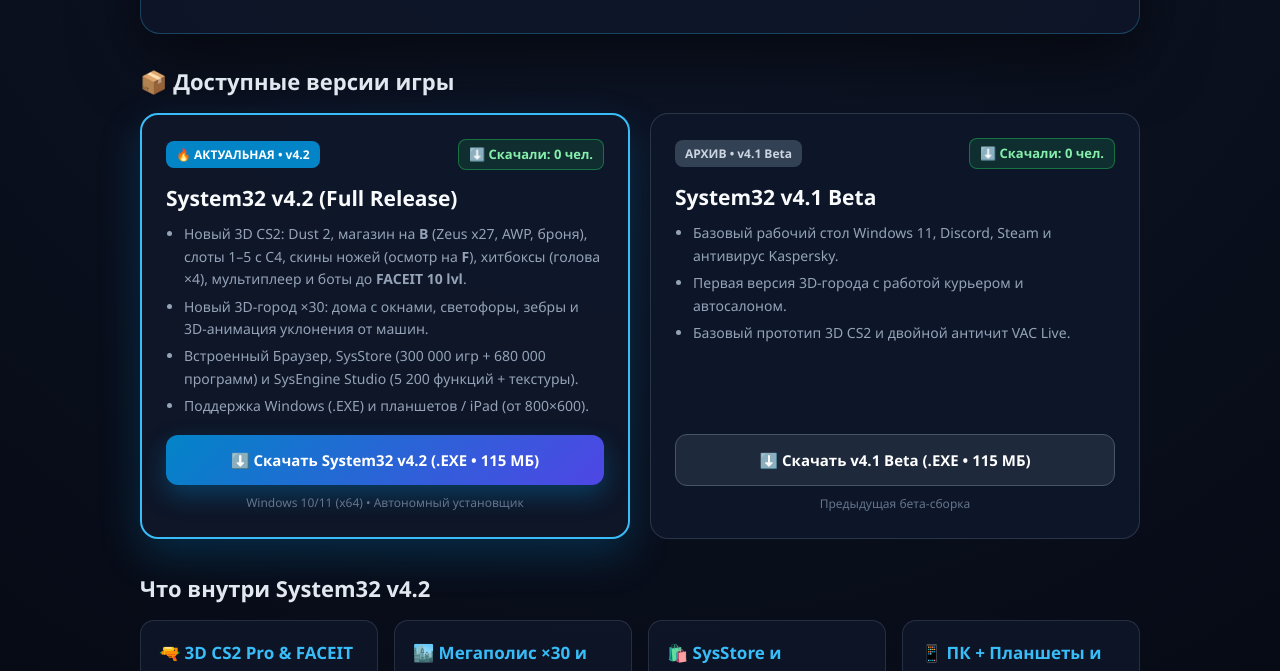
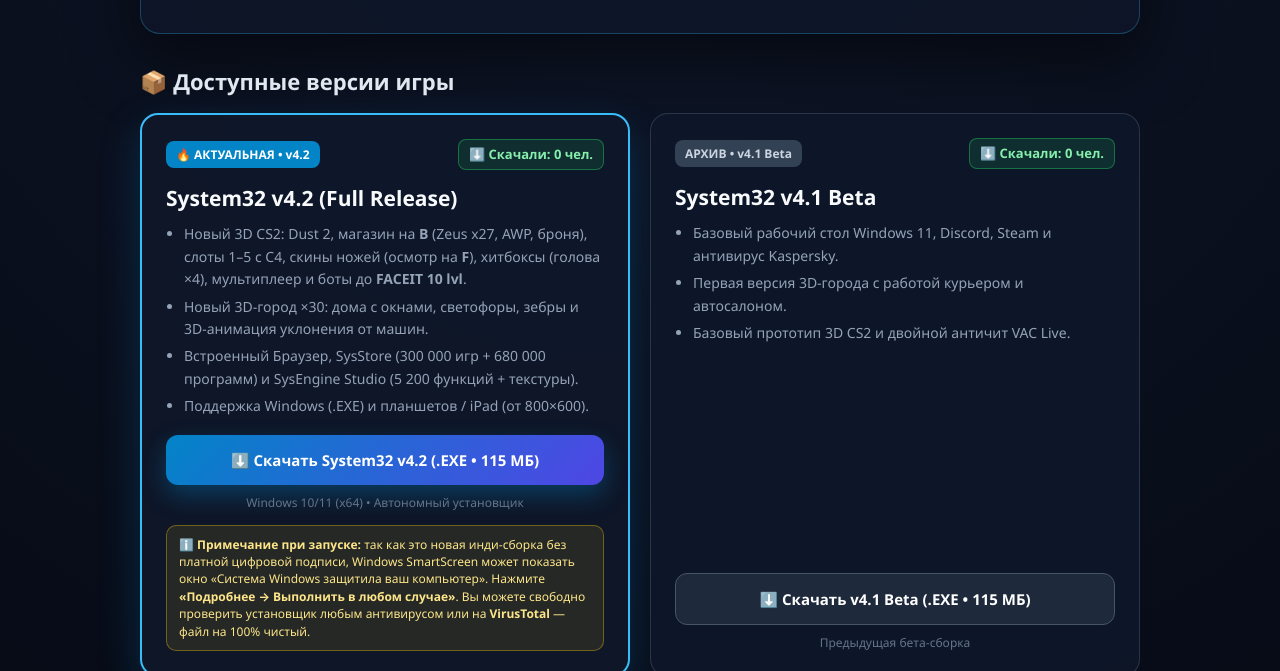
Before and after one commit to system32-os/system32-os.github.io, a plain HTML site: page index.html in a window 1280 px wide. Shown: the part 281-952 px from the top of the page. Drawn offline with Linux system fonts and the light colour scheme; no server answers.

Commit message:
Update index.html

```diff
--- a/index.html
+++ b/index.html
@@ -187,9 +187,11 @@
         <div>
           <a class="dl-btn" id="btn-v42" target="_blank" href="#">⬇️ Скачать System32 v4.2 (.EXE • 115 МБ)</a>
           <div class="plat-note">Windows 10/11 (x64) • Автономный установщик</div>
+                 <div style="margin-top:12px;padding:10px 12px;background:rgba(250,204,21,0.1);border:1px solid rgba(250,204,21,0.35);border-radius:10px;font-size:12px;color:#fde68a;line-height:1.45;">
+            <b>ℹ️ Примечание при запуске:</b> так как это новая инди-сборка без платной цифровой подписи, Windows SmartScreen может показать окно «Система Windows защитила ваш компьютер». Нажмите <b>«Подробнее → Выполнить в любом случае»</b>. Вы можете свободно проверить установщик любым антивирусом или на <b>VirusTotal</b> — файл на 100% чистый.
+          </div>
         </div>
       </div>
-
       <div class="ver-card">
         <div>
           <div class="ver-top">
```
